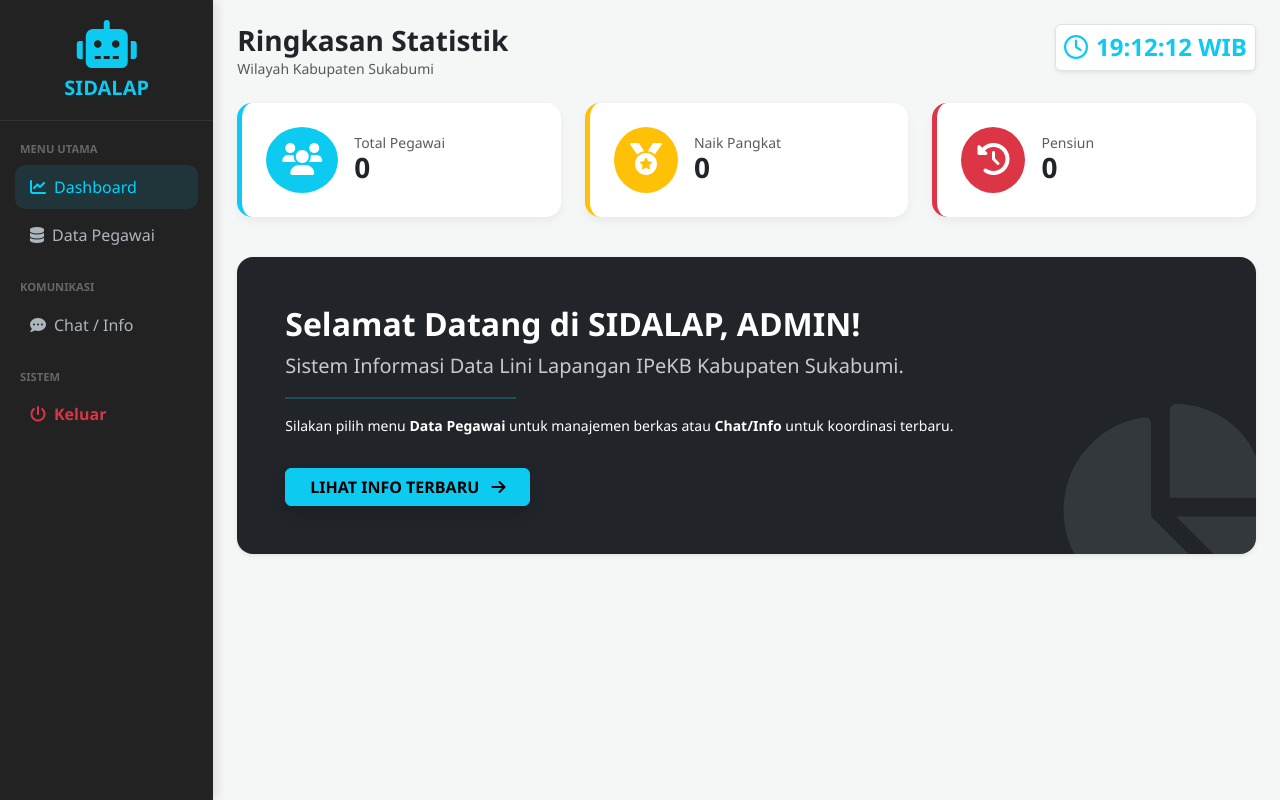
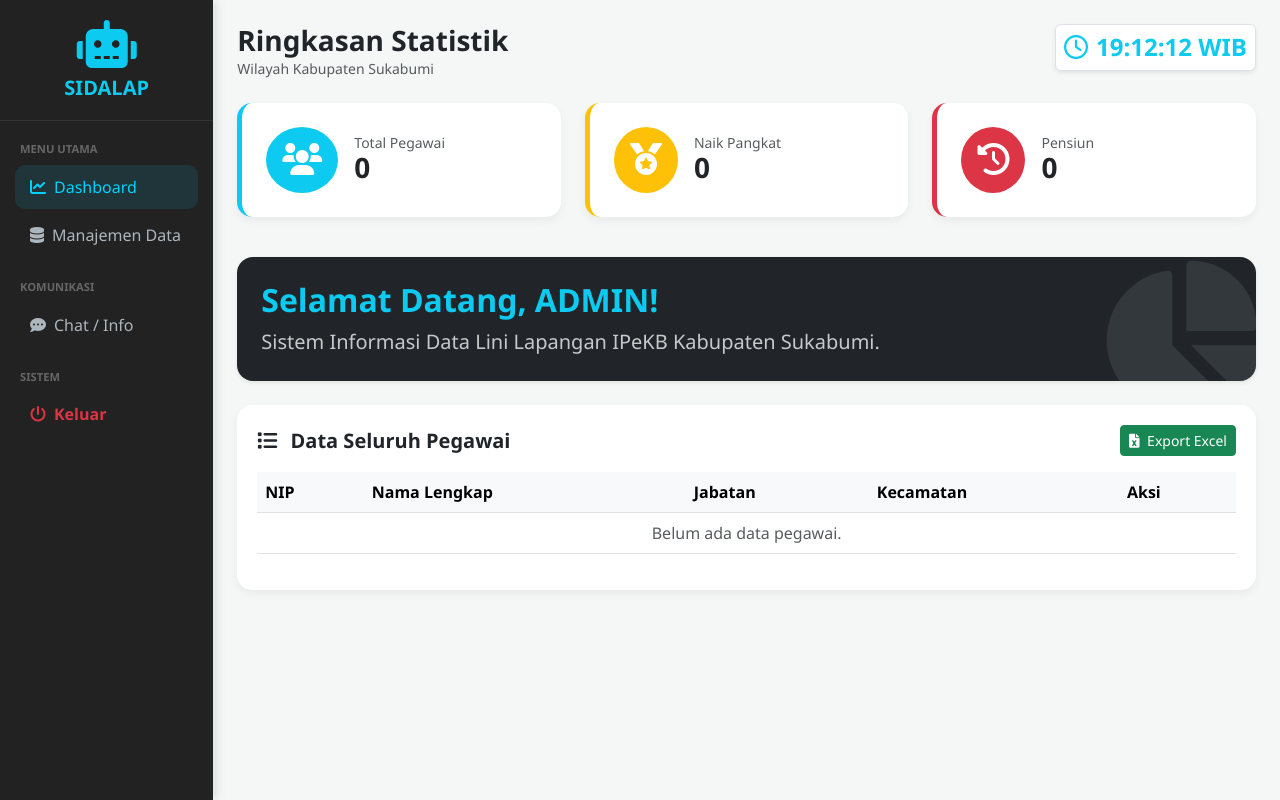
Before and after one commit to hamdanisaja007-star/HAMDANI, a Flask app: page /dashboard in a window 1280 px wide. Run offline with Flask 3, Linux system fonts and the light colour scheme; the visitor is signed in with stand-in values (Sample User, id 1); parts of the project's set-up code (start-up, migrations or seed data) failed here and were passed over.

Commit message:
Update index.html

```diff
--- a/templates/index.html
+++ b/templates/index.html
@@ -16,6 +16,7 @@
         .nav-link:hover, .nav-link.active { color: var(--primary-blue); background: rgba(0,210,255,0.1); border-radius: 10px; }
         .stat-card { border-radius: 15px; border: none; transition: 0.3s; box-shadow: 0 4px 10px rgba(0,0,0,0.05); }
         .stat-card:hover { transform: translateY(-5px); }
+        .table-container { background: white; border-radius: 15px; padding: 20px; box-shadow: 0 4px 10px rgba(0,0,0,0.05); }
     </style>
 </head>
 <body>
@@ -30,7 +31,11 @@
             <div class="nav-label">Menu Utama</div>
             <ul class="nav flex-column">
                 <li class="nav-item"><a class="nav-link active" href="/dashboard"><i class="fas fa-chart-line me-2"></i> Dashboard</a></li>
-                <li class="nav-item"><a class="nav-link" href="/data_pegawai"><i class="fas fa-database me-2"></i> Data Pegawai</a></li>
+                {% if role == 'admin' %}
+                <li class="nav-item"><a class="nav-link" href="/data_pegawai"><i class="fas fa-database me-2"></i> Manajemen Data</a></li>
+                {% else %}
+                <li class="nav-item"><a class="nav-link" href="/berkas_saya"><i class="fas fa-folder-open me-2"></i> Loker Digital</a></li>
+                {% endif %}
             </ul>
             <div class="nav-label">Komunikasi</div>
             <ul class="nav flex-column">
@@ -80,16 +85,67 @@
                 {% endif %}
             </div>
 
-            <div class="card border-0 shadow-sm p-5 bg-dark text-white rounded-4 overflow-hidden position-relative">
+            <div class="card border-0 shadow-sm p-4 bg-dark text-white rounded-4 mb-4 overflow-hidden position-relative">
                 <div style="z-index: 2; position: relative;">
-                    <h2 class="fw-bold">Selamat Datang di SIDALAP, {{ role.upper() }}!</h2>
-                    <p class="lead opacity-75">Sistem Informasi Data Lini Lapangan IPeKB Kabupaten Sukabumi.</p>
-                    <hr class="w-25 border-info border-2">
-                    <p class="small">Silakan pilih menu <b>Data Pegawai</b> untuk manajemen berkas atau <b>Chat/Info</b> untuk koordinasi terbaru.</p>
-                    <a href="/chat_info" class="btn btn-info fw-bold px-4 mt-3 shadow">LIHAT INFO TERBARU <i class="fas fa-arrow-right ms-2"></i></a>
+                    <h2 class="fw-bold text-info">Selamat Datang, {{ role.upper() }}!</h2>
+                    <p class="lead opacity-75 mb-0">Sistem Informasi Data Lini Lapangan IPeKB Kabupaten Sukabumi.</p>
                 </div>
-                <i class="fas fa-chart-pie position-absolute text-secondary opacity-25" style="font-size: 200px; bottom: -50px; right: -20px; z-index: 1;"></i>
+                <i class="fas fa-chart-pie position-absolute text-secondary opacity-25" style="font-size: 150px; bottom: -30px; right: -10px; z-index: 1;"></i>
             </div>
+
+            {% if role == 'admin' %}
+            <div class="table-container">
+                <div class="d-flex justify-content-between align-items-center mb-3">
+                    <h5 class="fw-bold m-0"><i class="fas fa-list me-2"></i> Data Seluruh Pegawai</h5>
+                    <a href="/export_excel" class="btn btn-success btn-sm"><i class="fas fa-file-excel me-1"></i> Export Excel</a>
+                </div>
+                <div class="table-responsive">
+                    <table class="table table-hover align-middle">
+                        <thead class="table-light">
+                            <tr>
+                                <th>NIP</th>
+                                <th>Nama Lengkap</th>
+                                <th>Jabatan</th>
+                                <th>Kecamatan</th>
+                                <th>Aksi</th>
+                            </tr>
+                        </thead>
+                        <tbody>
+                            {% for p in pegawai %}
+                            <tr>
+                                <td class="fw-bold">{{ p.nip }}</td>
+                                <td>{{ p.nama }}</td>
+                                <td><span class="badge bg-info text-dark">{{ p.jabatan }}</span></td>
+                                <td>{{ p.kecamatan }}</td>
+                                <td>
+                                    <a href="/hapus_pegawai/{{ p.id }}" class="btn btn-sm btn-outline-danger" onclick="return confirm('Hapus data ini?')"><i class="fas fa-trash"></i></a>
+                                </td>
+                            </tr>
+                            {% else %}
+                            <tr><td colspan="5" class="text-center text-muted">Belum ada data pegawai.</td></tr>
+                            {% endfor %}
+                        </tbody>
+                    </table>
+                </div>
+            </div>
+            {% else %}
+            <div class="card border-0 shadow-sm p-4">
+                <h5 class="fw-bold border-bottom pb-2 mb-3">Informasi Akun Anda</h5>
+                <div class="row">
+                    <div class="col-md-6">
+                        <p><strong>NAMA:</strong> {{ user_data.nama }}</p>
+                        <p><strong>NIP:</strong> {{ user_data.nip }}</p>
+                        <p><strong>JABATAN:</strong> {{ user_data.jabatan }}</p>
+                    </div>
+                    <div class="col-md-6">
+                        <p><strong>DESA BINAAN:</strong> {{ user_data.desa_binaan }}</p>
+                        <p><strong>HP:</strong> {{ user_data.no_hp }}</p>
+                    </div>
+                </div>
+                <a href="/berkas_saya" class="btn btn-primary w-100 mt-3 fw-bold">BUKA LOKER DOKUMEN SAYA</a>
+            </div>
+            {% endif %}
+
         </div>
     </div>
 </div>
```
